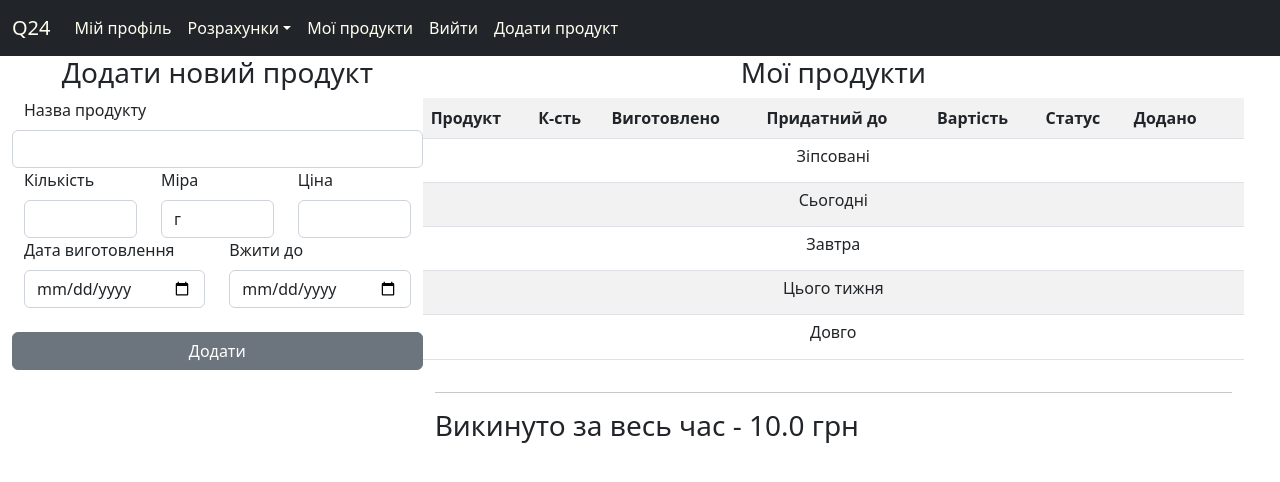
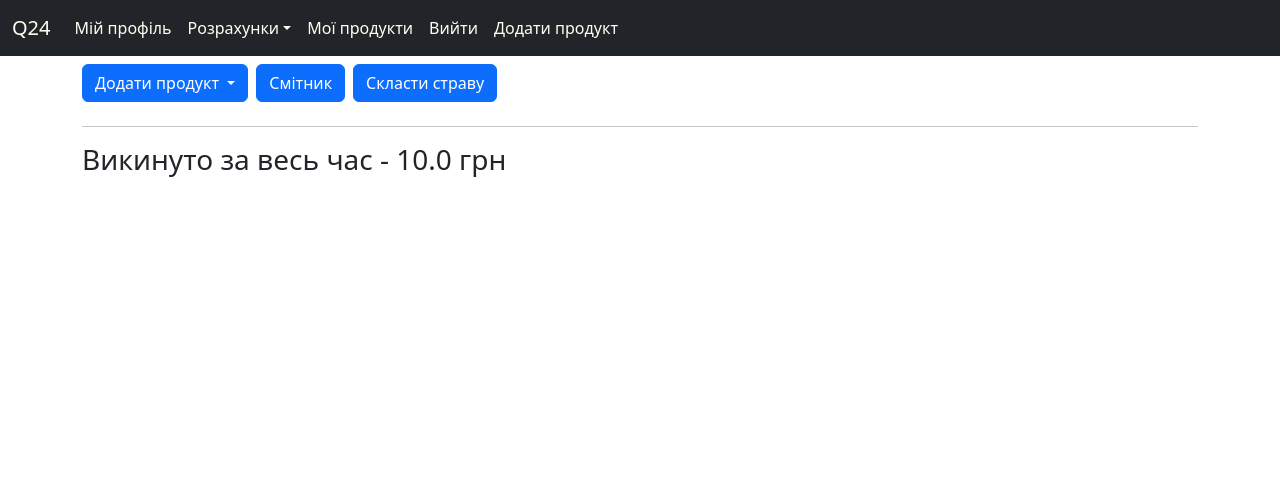
Before and after one commit to qnazar/Q24---food-manager, a Flask app: page /stock in a window 1280 px wide. Shown: the top 482 px of the page. Run offline with Flask 2, Linux system fonts and the light colour scheme; a user stored in the database is signed in; tables that the repository leaves empty hold one stand-in row (values such as "Sample post"); some libraries are stand-ins or nearby versions.

Commit message:
stock page with functionality

```diff
--- a/forms.py
+++ b/forms.py
@@ -55,20 +55,13 @@ class CalcForm(FlaskForm):
 
 
 class StockForm(FlaskForm):
-    name = StringField("Назва продукту")
+    name = StringField("Назва")
     quantity = MyFloatField("Кількість")
     measure = SelectField("Міра", choices=[('г', 'г'), ('кг', 'кг'), ('шт', 'шт'), ('мл', 'мл'), ('л', 'л')])
     produced_date = DateField("Дата виготовлення")
     expired_date = DateField("Вжити до")
     price = MyFloatField("Ціна")
     submit = SubmitField('Додати')
-
-
-# class UseFromStockForm(FlaskForm):
-#     name = SelectField('Продукт')
-#     full = BooleanField('Повністю')
-#     quant = MyFloatField('Кількість')
-#     submit = SubmitField('Використати')
 
 
 class ProductForm(FlaskForm):
@@ -83,5 +76,6 @@ class ProductForm(FlaskForm):
 
 
 class UseProductForm(FlaskForm):
+    stock = StringField('Продукт')
     quantity = MyFloatField('Кількість')
     submit = SubmitField('Використати')
--- a/static/css/styles.css
+++ b/static/css/styles.css
@@ -23,3 +23,11 @@
 }
 
 td {text-align: center;}
+
+.dropdown-menu#add_prod_form {
+    min-width: 400px;
+}
+
+#main_back {
+    background: none;
+}
--- a/templates/base.html
+++ b/templates/base.html
@@ -21,7 +21,7 @@
     <body>
         {% include 'navbar.html' %}
 
-        <div class="container-fluid">
+        <div class="container-fluid" id="main_back">
 
             {% block message %}
 
--- a/templates/stock.html
+++ b/templates/stock.html
@@ -1,91 +1,157 @@
 {% extends 'base.html' %}
 
+
 {% block scrips %}
+
     <script src="https://ajax.googleapis.com/ajax/libs/jquery/1.7.1/jquery.js"></script>
+    <script src="https://ajax.googleapis.com/ajax/libs/jqueryui/1.8.16/jquery-ui.js"></script>
+    <link href="http://ajax.googleapis.com/ajax/libs/jqueryui/1.8.16/themes/ui-lightness/jquery-ui.css" rel="stylesheet" type="text/css" />
 
-    <script src="https://ajax.googleapis.com/ajax/libs/jqueryui/1.8.16/jquery-ui.js"></script>
-
-    <link href="http://ajax.googleapis.com/ajax/libs/jqueryui/1.8.16/themes/ui-lightness/jquery-ui.css"
-        rel="stylesheet" type="text/css" />
 {% endblock %}
 
+
 {% block content %}
-
-<div class="row container-fluid">
-    <div class="col-4 container">
-        <h3 style="text-align: center">Додати новий продукт</h3>
-        <form method="post">
+<div class="container">
+{# Верхнє меню кнопок з формою додавання продуктів #}
+<div class="btn-toolbar py-2" role="toolbar" aria-label="Toolbar with button groups">
+    <div class="btn-group me-2" role="group" aria-label="First group">
+        <div class="dropdown">
+            <button type="button" class="btn btn-primary dropdown-toggle" data-bs-toggle="dropdown" data-bs-auto-close="false" aria-expanded="false">
+                Додати продукт
+            </button>
+            <form method="post" class="dropdown-menu p-2" id="add_prod_form">
                 {{ form.csrf_token }}
-            <div class="row">
+                <div class="row p-1">
+                    <div class="col">
+                        <div class="form-floating">
+                            {{ form.name(class="form-control", placeholder='name') }}
                             {{ form.name.label(class="form-label") }}
-                {{ form.name(class="form-control") }}
                         </div>
-            <div class="row">
+                    </div>
+                </div>
+                <div class="row p-1">
                     <div class="col">
+                        <div class="form-floating">
+                            {{ form.quantity(class="form-control", placeholder='quantity') }}
                             {{ form.quantity.label(class="form-label") }}
-                    {{ form.quantity(class="form-control") }}
+                        </div>
                     </div>
                     <div class="col">
+                        <div class="form-floating">
+                            {{ form.measure(class="form-control", placeholder='measure') }}
                             {{ form.measure.label(class="form-label") }}
-                    {{ form.measure(class="form-control") }}
+                        </div>
                     </div>
                     <div class="col">
+                        <div class="form-floating">
+                            {{ form.price(class="form-control", placeholder='price') }}
                             {{ form.price.label(class="form-label") }}
-                    {{ form.price(class="form-control") }}
+                        </div>
+                    </div>
+                </div>
+                <div class="row p-1">
+                    <div class="col">
+                        <div class="form-floating">
+                            {{ form.produced_date(class="form-control", placeholder='produced_date') }}
+                            {{ form.produced_date.label(class="form-label") }}
+                        </div>
+                    </div>
+                    <div class="col">
+                        <div class="form-floating">
+                        {{ form.expired_date(class="form-control", placeholder='expired_date') }}
+                        {{ form.expired_date.label(class="form-label") }}
+                        </div>
+                    </div>
+                </div>
+                <div class="row p-1">
+                    <div class="col">
+                    {{ form.submit(class="btn btn-primary") }}
+                    </div>
+                </div>
+            </form>
+        </div>
+    </div>
+    <div class="btn-group me-2" role="group" aria-label="Second group">
+        <button type="button" class="btn btn-primary">Смітник</button>
+    </div>
+    <div class="btn-group" role="group" aria-label="Third group">
+        <button type="button" class="btn btn-primary">Скласти страву</button>
+    </div>
+</div>
+
+{# Карточки з продуктами #}
+<div class="row row-cols-1 row-cols-md-3 g-4 my-0">
+        {% for group, product in products %}
+        {% for prod in product %}
+        <div class="col">
+
+            <div class="card border-dark" >
+
+                    <div class="card-header" style="height: 100px;">
+                        <div class="row">
+                            <div class="col-10">
+                                <h5 class="card-title">{{ prod.product|capitalize() }}</h5>
+                            </div>
+                            <div class="col-2">
+                                <h5><span class="badge bg-primary position-absolute top-0 end-0 m-3">{{ prod.status }}</span></h5>
+                                <h5><span class="badge bg-primary position-absolute top-0 end-0 mx-3 my-5">{{ group }}</span></h5>
                             </div>
                         </div>
                         <div class="row">
-                <div class="col">
-                    {{ form.produced_date.label(class="form-label") }}
-                    {{ form.produced_date(class="form-control") }}
-                </div>
-                <div class="col">
-                    {{ form.expired_date.label(class="form-label") }}
-                    {{ form.expired_date(class="form-control") }}
+                            <h6 class="card-subtitle mb-2 text-muted">{{ prod.product.category }}</h6>
                         </div>
                     </div>
-            <br>
+                    <div class="card-body">
                     <div class="row">
-                {{ form.submit(class="btn btn-secondary") }}
+                        <div class="col-6">
+                            <ul class="list-group list-group-flush">
+                                <li class="list-group-item">Кількість</li>
+                                <li class="list-group-item">Вжити до</li>
+                                <li class="list-group-item">Вартість</li>
+                            </ul>
+                        </div>
+                        <div class="col-6">
+                            <ul class="list-group list-group-flush">
+                                <li class="list-group-item">{{ prod.quantity }} {{ prod.measure }}</li>
+                                <li class="list-group-item">{{ prod.expired }}</li>
+                                <li class="list-group-item">{{ prod.price }} UAH</li>
+                            </ul>
+                        </div>
+                    </div>
+
+                    <div class="btn-toolbar" role="toolbar" aria-label="Toolbar with buttons">
+                        <div class="btn-group me-2" role="group" aria-label="first">
+                            <a href="#" class="btn btn-primary">Інфо</a>
+                        </div>
+                        <div class="btn-group me-2" role="group" aria-label="second">
+                            <a href="{{ url_for('full_use', id=prod.id) }}" class="btn btn-primary">Використати</a>
+                            <button type="button" class="btn btn-primary dropdown-toggle dropdown-toggle-split" data-bs-toggle="dropdown" data-bs-auto-close="outside" aria-expanded="false">
+                                <span class="visually-hidden">Toggle Dropdown</span>
+                            </button>
+                            <form method="post" class="dropdown-menu p-2" id="use_prod_form">
+                                {{ useproduct_form.csrf_token }}
+                                {{ useproduct_form.stock(class='d-none', value=prod.id) }}
+                                <div class="row p-1">
+                                    <div class="col">
+                                        <div class="form-floating">
+                                            {{ useproduct_form.quantity(class="form-control", placeholder='quantity') }}
+                                            {{ useproduct_form.quantity.label(class="form-label") }}
+                                        </div>
+                                    </div>
+                                </div>
+                                <div class="row p-1">
+                                    <div class="col">
+                                        {{ useproduct_form.submit(class="btn btn-primary") }}
+                                    </div>
                                 </div>
                             </form>
                         </div>
-{#        <br>#}
-{#        <h3 style="text-align: center">Використати продукт</h3>#}
-{#        <form method="post">#}
-{#            {{ useform.csrf_token }}#}
-{#            <div class="row">#}
-{#                {{ useform.name.label(class='form-label') }}#}
-{#                {{ useform.name(class='form-control') }}#}
-{#            </div>#}
-{#            <div class="row form-check form-check-inline" id="full" >#}
-{#                {{ useform.full.label(class='form-check-label', type='checkbox') }}#}
-{#                {{ useform.full(class='form-check-input', type='checkbox', onclick='myFunction()') }}#}
-{#            </div>#}
-{#            <div class="row" id="quant">#}
-{#                {{ useform.quant.label(class='form-label') }}#}
-{#                {{ useform.quant(class='form-control') }}#}
-{#            </div>#}
-{#            <br>#}
-{#            <div class="row">#}
-{#                {{ useform.submit(class="btn btn-secondary") }}#}
-{#            </div>#}
-{#        </form>#}
-{##}
-{#    </div>#}
+                        <div class="btn-group me-2" role="group" aria-label="third">
+                            <a href="{{ url_for('throw_away', id=prod.id) }}" class="btn btn-primary">Смітник</a>
+                        </div>
+                    </div>
 
-    <div class="col-8">
-    <div class="row">
-        {% for group, product in products %}
-        {% for prod in product %}
-
-            <div class="card col-4" >
-                <div class="card-body">
-                    <h5 class="card-title">{{ prod.product|capitalize() }} <span class="badge bg-primary">{{ prod.status }}</span></h5>
-                    <h6 class="card-subtitle mb-2 text-muted">{{ prod.product.category }}</h6>
-                    <p>До {{ prod.expired}}</p>
-                    <a href="#" class="btn btn-sm btn-primary">Використати</a>
-                    <a href="{{ url_for('throw_away', id=prod.id) }}" class="btn btn-sm btn-primary">Викинути</a>
+                </div>
             </div>
         </div>
         {% endfor %}
@@ -93,102 +159,14 @@
 </div>
 
 
-    <div class="row">
-    <h3 style="text-align: center">Мої продукти</h3>
-    {% if products %}
-
-        <table class="table table-striped">
-            <tr>
-                <th>Продукт</th>
-                <th>К-сть</th>
-                <th>Виготовлено</th>
-                <th>Придатний до</th>
-                <th>Вартість</th>
-                <th>Статус</th>
-                <th>Додано</th>
-                <th></th>
-            </tr>
-            {% for group, product in products %}
-            <tr>
-                <td colspan="8"><h6>{{ group }}</h6></td>
-                </tr>
-                {% for prod in product %}
-                <tr>
-                    <td>{{ prod.product_name }}</td>
-                    <td>{{ prod.quantity }} {{ prod.measure }}</td>
-                    <td>{{ prod.produced }}</td>
-                    <td>{{ prod.expired }}</td>
-                    <td>{{ prod.price }} грн</td>
-                    <td><span class="badge rounded-pill text-bg-primary">{{ prod.status }}</span></td>
-                    <td>{{ prod.date_added }}</td>
-                    <td>
-
-                        <div class="btn-group-vertical btn-group-sm" role="group" aria-label="Button group with nested dropdown">
-                            <div class="btn-group" role="group">
-                                <button type="button" class="btn btn-primary dropdown-toggle" data-bs-toggle="dropdown" aria-expanded="false">
-                                part
-                                </button>
-                                <ul class="dropdown-menu">
-                                    <li><a class="dropdown-item" href="#">Dropdown link</a></li>
-                                    <li><a class="dropdown-item" href="#">Dropdown link</a></li>
-                                </ul>
-                            </div>
-                            <button type="button" class="btn btn-primary">all</button>
-                            <a href="{{ url_for('throw_away', id=prod.id) }}" class="btn btn-primary" >away</a>
-                        </div>
-
-
-                        <div class="dropdown">
-                            <button class="btn rounded-pill btn-sm btn-primary dropdown-toggle" type="button" data-bs-toggle="dropdown" aria-expanded="false">
-                                Дії
-                            </button>
-                            <ul class="dropdown-menu">
-                                <li>
-                                    <div class="dropdown">
-                                        <button type="button" class="btn btn-primary dropdown-toggle" data-bs-toggle="dropdown" aria-expanded="false" data-bs-auto-close="outside">
-                                            Використати частину
-                                        </button>
-                                        <form class="dropdown-menu p-4">
-                                            {{ useproduct_form.hidden_tag() }}
-                                            <div class="mb-3">
-                                                {{ useproduct_form.quantity }}
-                                            </div>
-                                                {{ useproduct_form.submit }}
-                                        </form>
-                                    </div>
-                                </li>
-                                <li><a class="dropdown-item" href="#">Використати частину</a></li>
-                                <li><a class="dropdown-item" href="#">Використати все</a></li>
-                                <li><a class="dropdown-item" href="{{ url_for('throw_away', id=prod.id) }}">Викинути</a></li>
-                            </ul>
-                        </div>
-                    </td>
-                </tr>
-                {% endfor %}
-            {% endfor %}
-        </table>
-    {% else %}
-        <h3>У вас ще немає внесених продуктів</h3>
-    {% endif %}
-    </div>
+{# Частина відображення смітника #}
 <hr>
 <div class="row">
     <h3>Викинуто за весь час - {{ trash }} грн</h3>
 </div>
+
 </div>
-</div>
-    <script>
-    function myFunc(){
-        let checked = document.getElementById('full').checked
-        if (checked){
-             document.getElementById('quant').style.display = 'none';
-        } else {
-            document.getElementById('quant').style.display = 'block';
-
-        }
-    }
-    myFunc()
-    </script>
+{# Скрипт для випадного пошуку #}
 <script>
     $( function() {
     var availableProds = [
@@ -201,4 +179,5 @@
     });
     } );
 </script>
+
 {% endblock %}
```
Also changed, not shown: wsgi.py (+29 -28 lines). Lines whose indentation alone changed are shown as unchanged.
